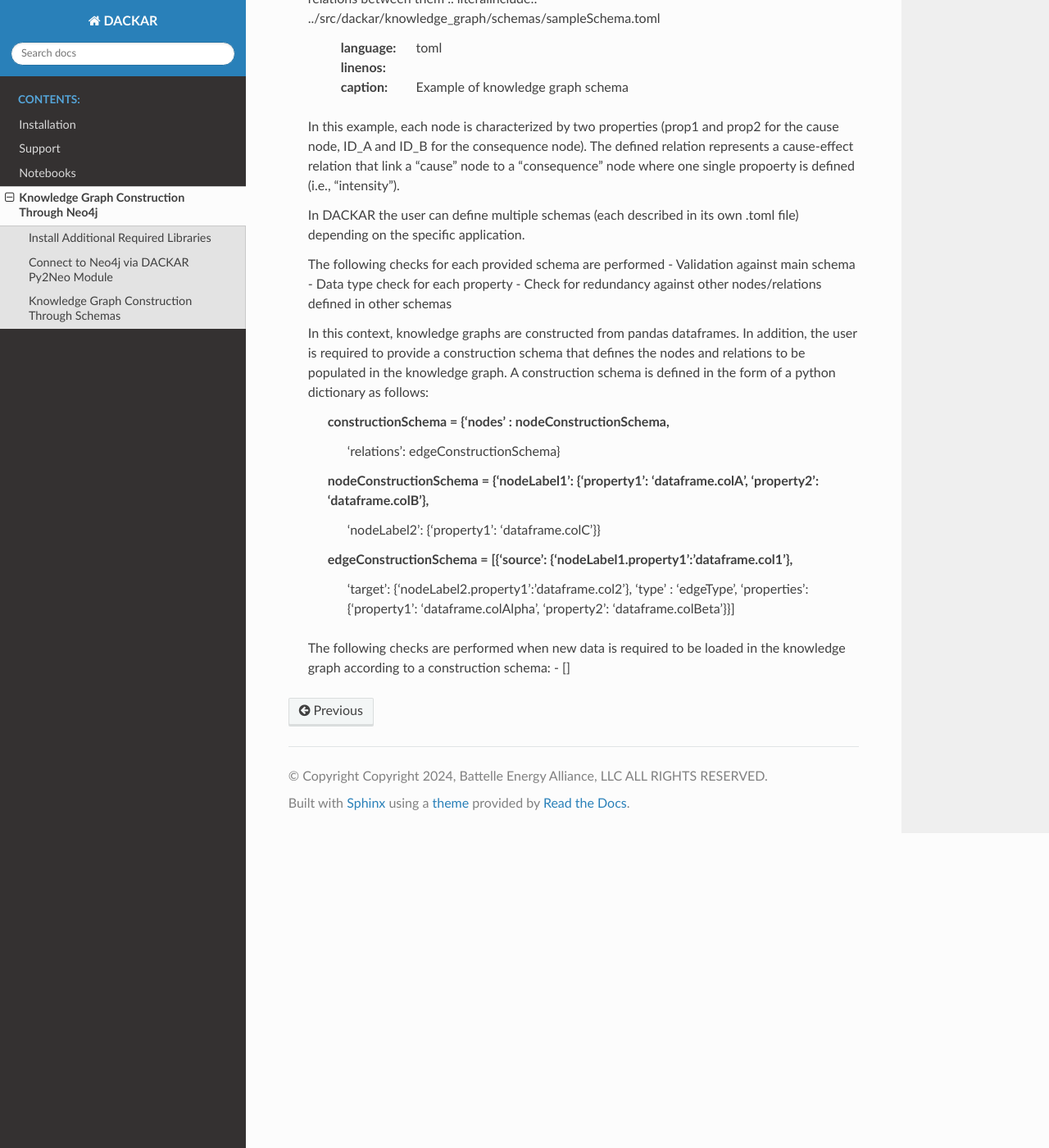
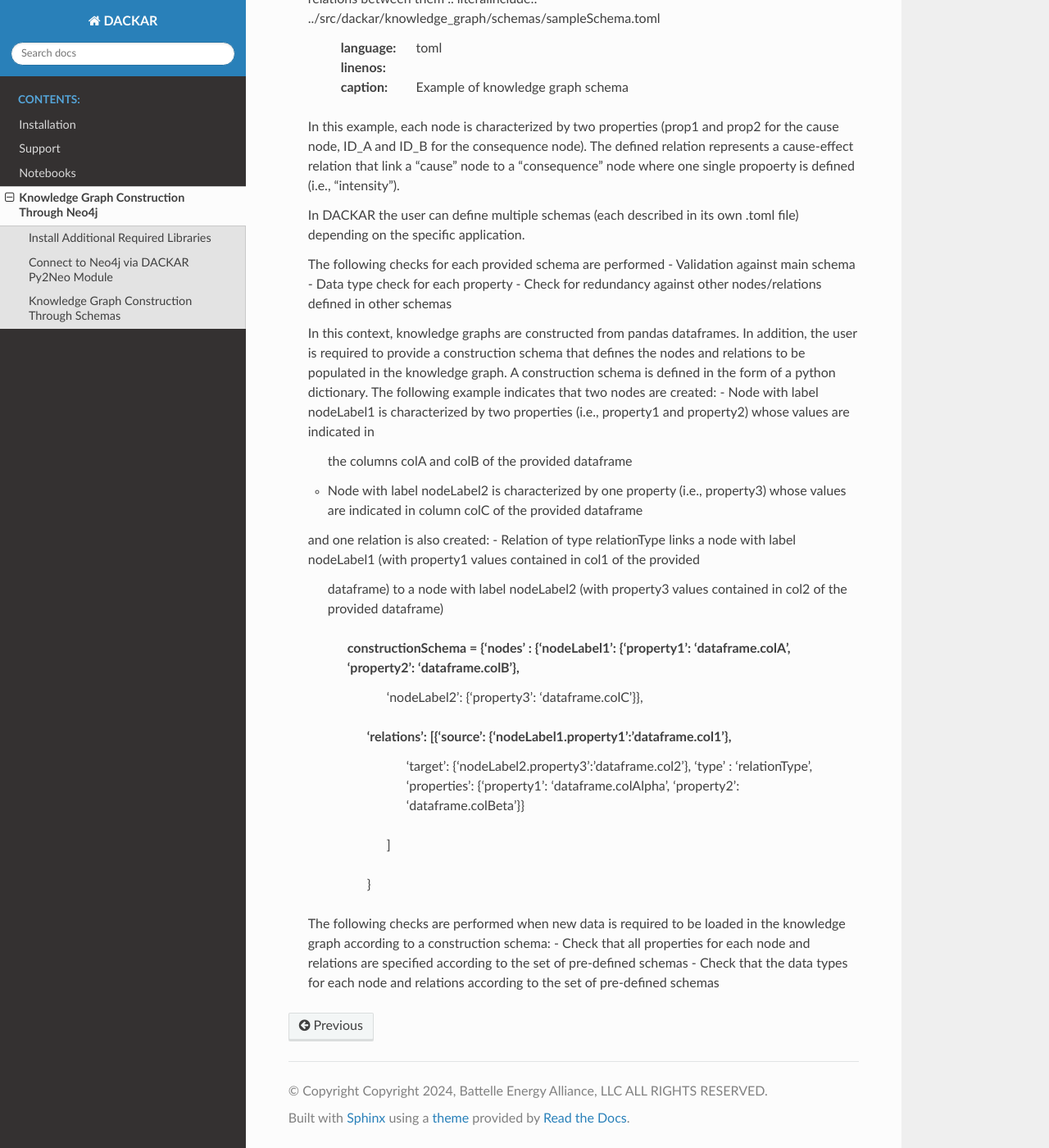
Before and after one commit to idaholab/DACKAR, a Sphinx documentation site: the page built from docs/knowledge_graph.rst, in a window 1280 px wide and 1400 px high, scrolled down 2422 px. Shown: the whole window at 82% size. Built offline with Sphinx 7.4.7 and the Read the Docs theme 3.1.0, drawn with Linux system fonts in a browser that asks for light colours; formulas are drawn with MathJax 3; pages that are not in the unit, such as notebooks, are missing from menus.

Commit message:
more documentation

```diff
--- a/docs/knowledge_graph.rst
+++ b/docs/knowledge_graph.rst
@@ -125,18 +125,27 @@ Knowledge Graph Construction Through Schemas
 
   In this context, knowledge graphs are constructed from pandas dataframes. In addition, the user is required to provide
   a construction schema that defines the nodes and relations to be populated in the knowledge graph.
-  A construction schema is defined in the form of a python dictionary as follows:
-      constructionSchema = {'nodes'    : nodeConstructionSchema,
-                            'relations': edgeConstructionSchema}
+  A construction schema is defined in the form of a python dictionary.
+  The following example indicates that two nodes are created:
+  - Node with label nodeLabel1 is characterized by two properties (i.e., property1 and property2) whose values are indicated in
+    the columns colA and colB of the provided dataframe
+  - Node with label nodeLabel2 is characterized by one property (i.e., property3) whose values are indicated in
+    column colC of the provided dataframe
+  and one relation is also created:
+  - Relation of type relationType links a node with label nodeLabel1 (with property1 values contained in col1 of the provided
+    dataframe) to a node with label nodeLabel2 (with property3 values contained in col2 of the provided
+    dataframe)
 
-      nodeConstructionSchema = {'nodeLabel1': {'property1': 'dataframe.colA', 'property2': 'dataframe.colB'},
-                                'nodeLabel2': {'property1': 'dataframe.colC'}}
-
-      edgeConstructionSchema = [{'source': {'nodeLabel1.property1':'dataframe.col1'},
-                                  'target': {'nodeLabel2.property1':'dataframe.col2'},
-                                  'type'  : 'edgeType',
-                                  'properties': {'property1': 'dataframe.colAlpha', 'property2': 'dataframe.colBeta'}}]
+      constructionSchema = {'nodes'    : {'nodeLabel1': {'property1': 'dataframe.colA', 'property2': 'dataframe.colB'},
+                                          'nodeLabel2': {'property3': 'dataframe.colC'}},
+                            'relations': [{'source': {'nodeLabel1.property1':'dataframe.col1'},
+                                           'target': {'nodeLabel2.property3':'dataframe.col2'},
+                                           'type'  : 'relationType',
+                                           'properties': {'property1': 'dataframe.colAlpha', 'property2': 'dataframe.colBeta'}}
+                                          ]
+                            }
 
   The following checks are performed when new data is required to be loaded in the knowledge graph according to a construction
   schema:
-  - []
+  - Check that all properties for each node and relations are specified according to the set of pre-defined schemas
+  - Check that the data types for each node and relations according to the set of pre-defined schemas
```
